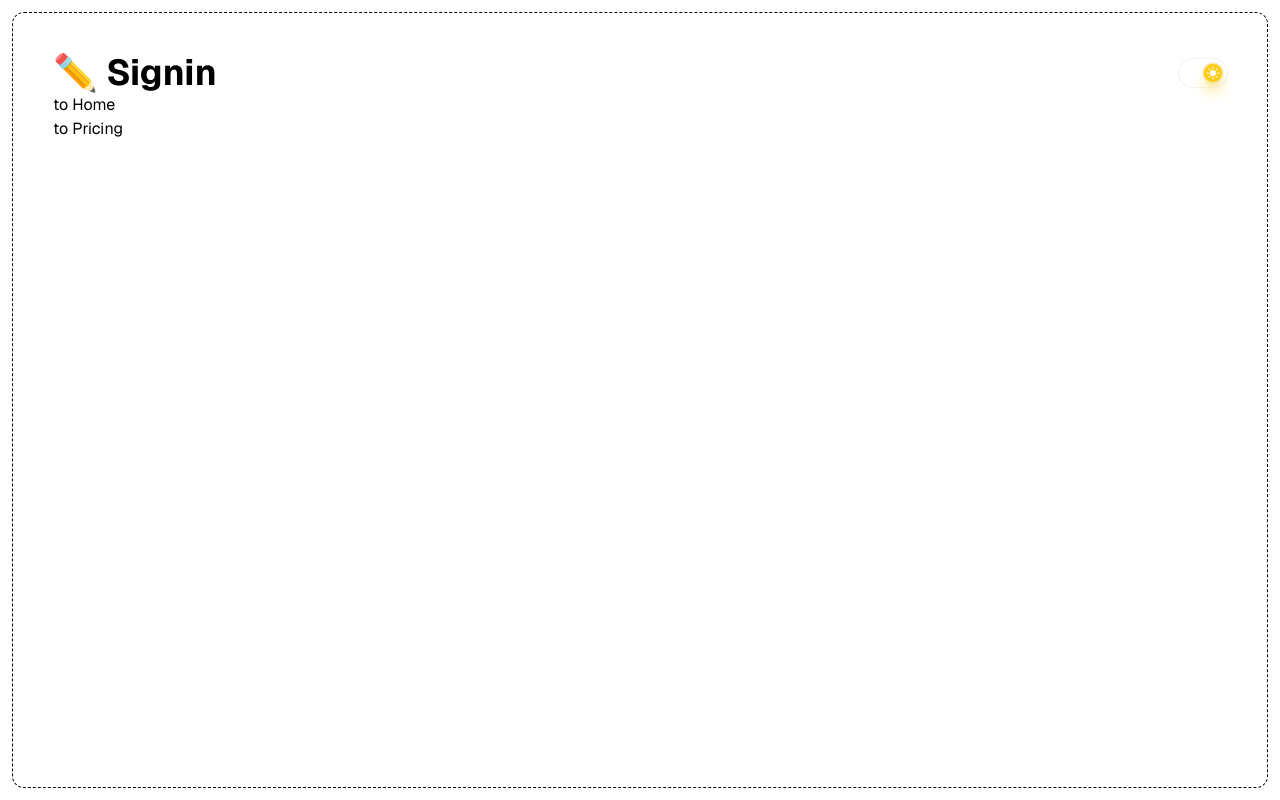
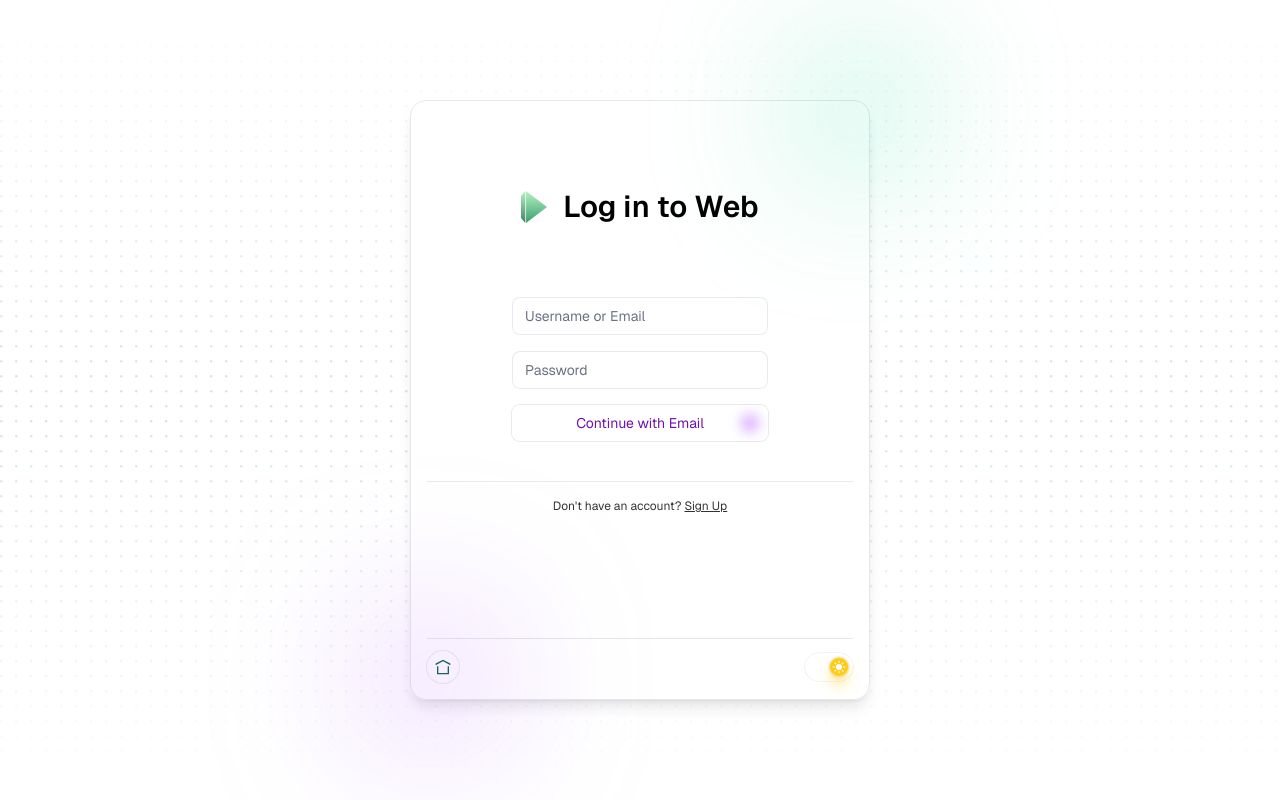
Before and after one commit to jianhuagao/Libran, a Next.js app: page /signin in a window 1280 px wide. Built offline with nearby package versions, Linux system fonts and the light colour scheme.

Commit message:
feat(ui): 新增动画组件并优化背景块渐变方向
refactor(AnimatedShow): 统一属性名称为小写格式
feat(AnimatedInitial): 添加初始动画组件
feat(BackgroundBlock): 增加背景渐变方向配置
feat(signin): 重写登录页使用新动画组件

```diff
--- a/src/app/(auth)/signin/page.tsx
+++ b/src/app/(auth)/signin/page.tsx
@@ -1,23 +1,81 @@
+import Link from 'next/link';
+import Image from 'next/image';
+import BackgroundDots from '@/components/ui/BackgroundDots';
 import DarkSwitch from '@/components/ui/DarkSwitch';
-import Link from 'next/link';
+import AnimatedInitial from '@/components/ui/motions/AnimatedInitial';
+import AnimatedShow from '@/components/ui/motions/AnimatedShow';
 
 export default function SigninPage() {
   return (
-    <div className="flex min-h-screen flex-col">
-      <div className="m-3 grow rounded-xl border border-dashed p-10">
-        <h1 className="flex items-center justify-between text-4xl font-bold">
-          ✏️ Signin
-          <DarkSwitch />
-        </h1>
-        <ul>
-          <li>
-            <Link href="/">to Home</Link>
-          </li>
-          <li>
-            <Link href="/pricing">to Pricing</Link>
-          </li>
-        </ul>
-      </div>
-    </div>
+    <form className="flex min-h-screen flex-col justify-center overflow-hidden p-4">
+      <BackgroundDots fadeX />
+      <AnimatedInitial className="relative mx-auto flex h-full w-full max-w-[460px] grow flex-col rounded-2xl border border-gray-200 bg-white/80 p-4 shadow-lg backdrop-blur-2xl transition-[border-color] md:max-h-[600px] dark:border-white/5 dark:bg-[#252529]/70">
+        <AnimatedShow className="flex h-full grow flex-col">
+          <h1 className="flex items-center justify-center gap-4 py-18 text-3xl font-semibold">
+            <Image src="/img/logo.svg" width={26} height={26} alt="" />
+            Log in to Web
+          </h1>
+          <div className="text-center">
+            <input
+              type="text"
+              aria-label="inputtext"
+              name="inputtext"
+              className="w-64 rounded-lg border border-gray-300/50 bg-white/40 px-3 py-1.5 text-sm/6 backdrop-blur-2xl focus:border-black/5 focus:ring-2 focus:ring-gray-50/50 focus:outline-hidden dark:text-white dark:placeholder:text-white/80 focus:dark:ring-white/50"
+              placeholder="Username or Email"
+              // value=""
+            />
+          </div>
+          <div className="mt-4 text-center">
+            <input
+              type="password"
+              aria-label="inputtext"
+              name="inputtext"
+              className="w-64 rounded-lg border border-gray-300/50 bg-white/40 px-3 py-1.5 text-sm/6 backdrop-blur-2xl focus:border-black/5 focus:ring-2 focus:ring-gray-50/50 focus:outline-hidden dark:text-white dark:placeholder:text-white/80 focus:dark:ring-white/50"
+              placeholder="Password"
+              // value=""
+            />
+          </div>
+          <div className="mt-4 text-center">
+            <button
+              type="submit"
+              className="group relative inline-flex w-64 cursor-pointer items-center justify-center rounded-lg bg-white/60 px-4 py-2 text-sm text-purple-800 ring-1 shadow-black/10 ring-gray-300/50 backdrop-blur-md transition-all duration-300 hover:shadow-lg dark:bg-[rgba(255,255,255,0.15)] dark:text-white dark:shadow dark:shadow-white/10 dark:ring-white/20 dark:hover:ring-white/50"
+            >
+              <span className="relative z-10">Continue with Email</span>
+              <span className="pointer-events-none absolute right-2 bottom-2 z-0 size-5 rounded-full bg-purple-400/50 blur-[6px] transition-transform duration-300 ease-in-out group-hover:translate-1/2 dark:bg-purple-400/40"></span>
+            </button>
+          </div>
+          <p className="mt-10 border-t border-gray-200 pt-4 text-center text-xs opacity-80 dark:border-white/5">
+            Don&apos;t have an account?{' '}
+            <Link className="underline" href="#">
+              Sign Up
+            </Link>
+          </p>
+          <div
+            data-originalclassname="mt-auto"
+            className="flex items-center gap-3 border-t border-gray-200 pt-3 dark:border-white/5"
+          >
+            <Link
+              href="/"
+              className="group relative inline-flex cursor-pointer items-center justify-center rounded-full bg-white/60 p-2 text-xs text-emerald-800 ring-1 shadow-black/10 ring-gray-300/50 backdrop-blur-md transition-all duration-300 hover:shadow-lg dark:bg-[rgba(255,255,255,0.15)] dark:text-white dark:shadow dark:shadow-white/10 dark:ring-white/20 dark:hover:ring-white/50"
+            >
+              <span className="relative z-10">
+                <svg xmlns="http://www.w3.org/2000/svg" width="16" height="16" viewBox="0 0 24 24">
+                  <path
+                    fill="currentColor"
+                    fillRule="evenodd"
+                    d="M23 9.195V6.923L12 1L1 6.923v2.272l11-5.923zM5 11v10h14V11h2v12H3V11z"
+                    clipRule="evenodd"
+                  />
+                </svg>
+              </span>
+            </Link>
+            <div className="ml-auto"></div>
+            <DarkSwitch />
+          </div>
+        </AnimatedShow>
+        <span className="pointer-events-none absolute -top-10 -right-10 z-0 size-25 rounded-full bg-emerald-400/50 blur-[80px] transition-transform duration-300 ease-in-out group-hover:translate-1/2 dark:bg-emerald-400/40"></span>
+        <span className="pointer-events-none absolute -bottom-10 -left-10 z-0 size-30 rounded-full bg-purple-400/50 blur-[80px] transition-transform duration-300 ease-in-out group-hover:translate-1/2 dark:bg-purple-400/40"></span>
+      </AnimatedInitial>
+    </form>
   );
 }
--- a/src/components/ui/BackgroundBlock/index.tsx
+++ b/src/components/ui/BackgroundBlock/index.tsx
@@ -1,7 +1,28 @@
-export default function BackgroundBlock() {
+const directionMap = {
+  toTop: '0deg',
+  toBottom: '180deg',
+  toLeft: '270deg',
+  toRight: '90deg'
+};
+
+export default function BackgroundBlock(
+  //新增背景渐变方向
+  props: {
+    direction?: 'toTop' | 'toBottom' | 'toLeft' | 'toRight';
+  }
+) {
   // return <div className="absolute inset-0 z-0 bg-amber-200"></div>;
+
+  const { direction = 'toBottom' } = props;
+
+  const gradientDirection = directionMap[direction];
   return (
     // <div className="pointer-events-none absolute inset-0 -z-20 bg-green-100 [mask-image:linear-gradient(180deg,white_1%,rgba(255,255,255,0)_98%)] dark:bg-green-800"></div>
-    <div className="pointer-events-none absolute inset-0 -z-20 bg-[url(/img/wallpaper/w2.jpg)] [mask-image:linear-gradient(180deg,white_1%,rgba(255,255,255,0)_98%)] bg-cover bg-center bg-no-repeat dark:bg-[url(/img/wallpaper/w1.jpg)]"></div>
+    <div
+      style={{
+        maskImage: `linear-gradient(${gradientDirection},white 1%,rgba(255,255,255,0) 98%)`
+      }}
+      className="pointer-events-none absolute inset-0 -z-20 bg-[url(/img/wallpaper/w2.jpg)] bg-cover bg-center bg-no-repeat dark:bg-[url(/img/wallpaper/w1.jpg)]"
+    ></div>
   );
 }
--- /dev/null
+++ b/src/components/ui/motions/AnimatedInitial/index.tsx
@@ -0,0 +1,41 @@
+'use client';
+import { memo } from 'react';
+import { HTMLMotionProps, motion } from 'framer-motion';
+
+type TransitionType = 'spring' | 'tween' | 'inertia';
+interface FadeInProps extends HTMLMotionProps<'div'> {
+  children: React.ReactNode;
+  /**
+   *弹力,默认0.4,0为没有弹力
+   * **/
+  bounce?: number;
+  type?: TransitionType;
+  duration?: number;
+  scale?: number;
+}
+
+export default memo(function AnimatedInitial({
+  children,
+  bounce = 0.4,
+  type = 'spring',
+  duration = 0.6,
+  scale = 0.7,
+  ...rest
+}: FadeInProps) {
+  return (
+    <motion.div
+      layout
+      initial={{ opacity: 0, y: -50, scale, origin: 'top' }}
+      animate={{ opacity: 1, y: 0, scale: 1, origin: 'top' }}
+      exit={{ opacity: 0, y: -50, scale, origin: 'top' }}
+      transition={{
+        duration,
+        type,
+        bounce
+      }}
+      {...rest}
+    >
+      {children}
+    </motion.div>
+  );
+});
--- a/src/components/ui/motions/AnimatedShow/index.tsx
+++ b/src/components/ui/motions/AnimatedShow/index.tsx
@@ -4,7 +4,7 @@ import { motion } from 'framer-motion';
 import { isValidElement, memo, useMemo } from 'react';
 
 type WithDataOriginalClassName = {
-  'data-originalClassName'?: string;
+  'data-originalclassname'?: string;
 };
 
 interface AnimatedShowProps {
@@ -74,7 +74,7 @@ const AnimatedShow = ({
         let originalClassName = '';
         if (isValidElement(child)) {
           const props = child.props as unknown as WithDataOriginalClassName;
-          originalClassName = props['data-originalClassName'] ?? '';
+          originalClassName = props['data-originalclassname'] ?? '';
         }
         return (
           <motion.span key={index} className={originalClassName} variants={childVariants}>
```
